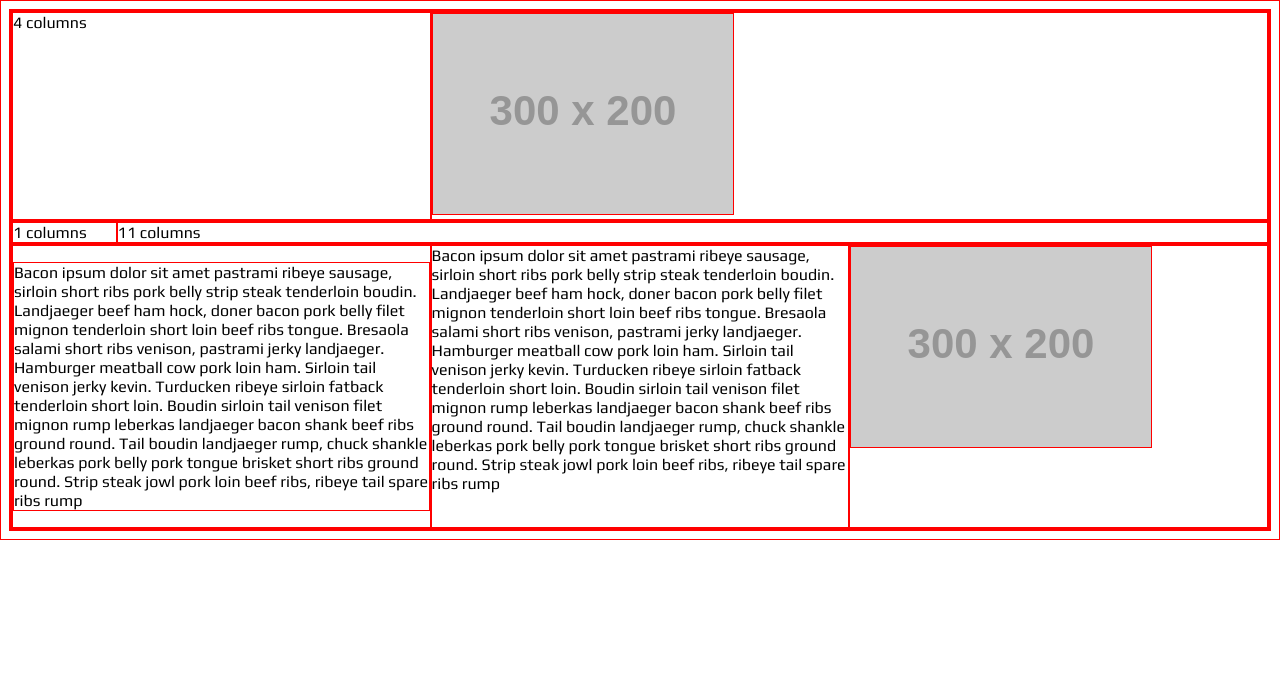
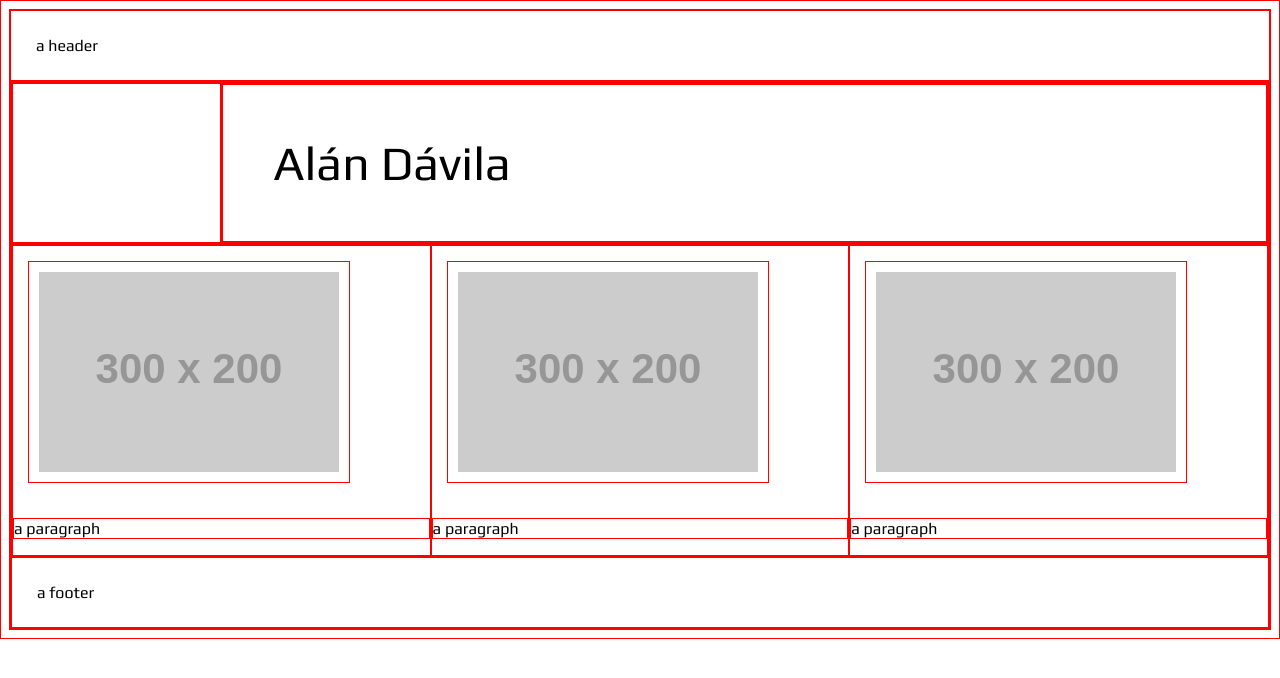
Before and after one commit to alandavila/portfolio, a PHP site: page /test.html in a window 1280 px wide. Shown: the top 678 px of the page. Run offline with PHP 8.4, Linux system fonts and the light colour scheme; grey boxes labelled with a size stand in for pictures from a placeholder-image service; some libraries are stand-ins or nearby versions.

Commit message:
initial web site layout with 3 project place holders

```diff
--- a/css/main.css
+++ b/css/main.css
@@ -17,6 +17,25 @@
   p {
     display: none;
   }
+}
+
+header {
+  padding: 25px;
+
+}
+
+footer {
+  padding: 25px;
+
+}
+.title_name {
+  padding: 50px;
+  font-size: -webkit-xxx-large;
+}
+
+.project_img {
+  margin: 15px;
+  padding: 10px;
 }
 
 .row {
--- a/test.html
+++ b/test.html
@@ -11,30 +11,41 @@
     <link rel="stylesheet" src="//normalize-css.googlecode.com/svn/trunk/normalize.css">
   </head>
   <body>
+    <header>
+      a header
+    </header>
     <div class="grid">
       <div class="row">
-        <div class="col-4"> 4 columns</div>
-        <div class="col-8">
-          <img src="http://placehold.it/300x200">
+        <div class='col-2'>
+        </div>
+        <div class="col-10">
+          <div class="title_name">
+            Al&aacute;n D&aacute;vila
+          </div>
         </div>
       </div>
       <div class="row">
-        <div class="col-1"> 1 columns</div>
-        <div class="col-11"> 11 columns</div>
-      </div>
-      <div class="row">
         <div class="col-4">
+          <img class="project_img" src="http://placehold.it/300x200">
           <p>
-            Bacon ipsum dolor sit amet pastrami ribeye sausage, sirloin short ribs pork belly strip steak tenderloin boudin. Landjaeger beef ham hock, doner bacon pork belly filet mignon tenderloin short loin beef ribs tongue. Bresaola salami short ribs venison, pastrami jerky landjaeger. Hamburger meatball cow pork loin ham. Sirloin tail venison jerky kevin. Turducken ribeye sirloin fatback tenderloin short loin. Boudin sirloin tail venison filet mignon rump leberkas landjaeger bacon shank beef ribs ground round. Tail boudin landjaeger rump, chuck shankle leberkas pork belly pork tongue brisket short ribs ground round. Strip steak jowl pork loin beef ribs, ribeye tail spare ribs rump
+            a paragraph
           </p>
         </div>
         <div class="col-4">
-          Bacon ipsum dolor sit amet pastrami ribeye sausage, sirloin short ribs pork belly strip steak tenderloin boudin. Landjaeger beef ham hock, doner bacon pork belly filet mignon tenderloin short loin beef ribs tongue. Bresaola salami short ribs venison, pastrami jerky landjaeger. Hamburger meatball cow pork loin ham. Sirloin tail venison jerky kevin. Turducken ribeye sirloin fatback tenderloin short loin. Boudin sirloin tail venison filet mignon rump leberkas landjaeger bacon shank beef ribs ground round. Tail boudin landjaeger rump, chuck shankle leberkas pork belly pork tongue brisket short ribs ground round. Strip steak jowl pork loin beef ribs, ribeye tail spare ribs rump
+          <img class="project_img" src="http://placehold.it/300x200">
+          <p>
+            a paragraph
+          </p>
         </div>
         <div class="col-4">
-          <img src="http://placehold.it/300x200">
-          </img>
+          <img class="project_img" src="http://placehold.it/300x200">
+          <p>
+            a paragraph
+          </p>
         </div>
       </div>
+      <footer>
+        a footer
+      </footer>
     </div>
 </html>
```
